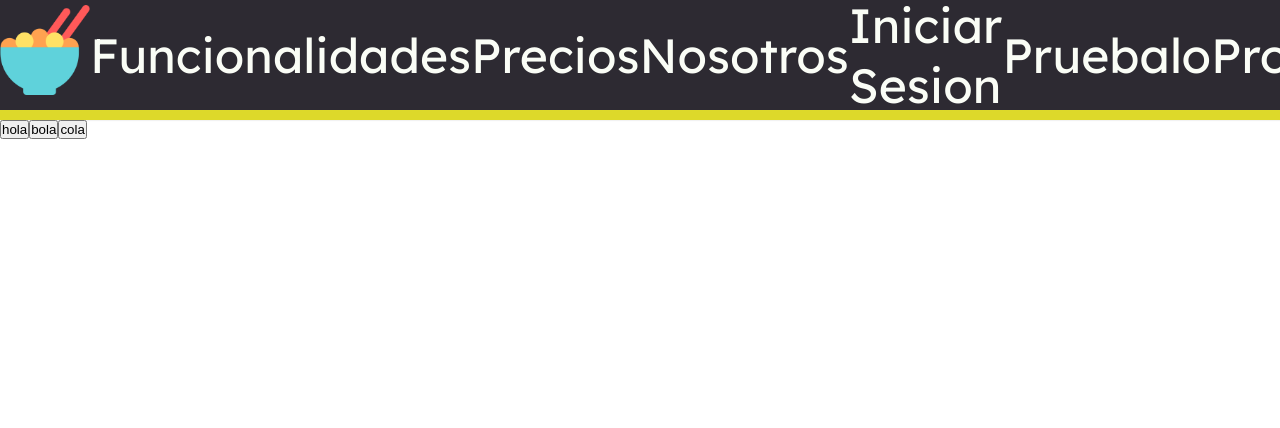
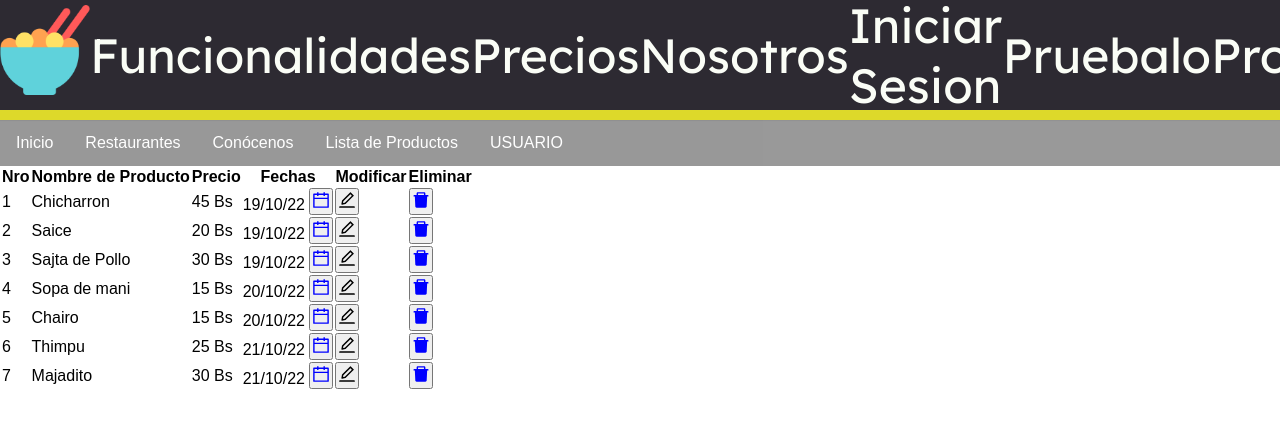
Before and after one commit to QuantumCode2000/e-restaurant-frontend, a React (Create React App) app: page /productos in a window 1280 px wide. Shown: the top 428 px of the page. Built offline with nearby package versions, Linux system fonts and the light colour scheme.

Commit message:
Creacion de Tabla Porductos

```diff
--- a/package.json
+++ b/package.json
@@ -10,6 +10,7 @@
     "react": "^18.2.0",
     "react-bootstrap": "^2.5.0",
     "react-dom": "^18.2.0",
+    "react-icons": "^4.6.0",
     "react-router-dom": "^6.4.2",
     "react-scripts": "5.0.1",
     "web-vitals": "^2.1.4"
--- /dev/null
+++ b/src/routes/Productos/BotonCalendario.js
@@ -0,0 +1,8 @@
+import React from "react";
+import { AiOutlineCalendar } from "react-icons/ai";
+
+const BotonCalendario = ({direccion}) => {
+    return <a  href={direccion}><button><AiOutlineCalendar style={{height: '20px', width: '20px', color: 'blue'}}/></button></a>
+};
+
+export default BotonCalendario
--- /dev/null
+++ b/src/routes/Productos/BotonEliminar.js
@@ -0,0 +1,8 @@
+import React from "react";
+import { AiFillDelete } from "react-icons/ai";
+
+const BotonEliminar = ({direccion}) => {
+    return <a  href={direccion}><button><AiFillDelete style={{height: '20px', width: '20px', color: 'blue'}}/></button></a>
+};
+
+export default BotonEliminar
--- /dev/null
+++ b/src/routes/Productos/BotonModificar.js
@@ -0,0 +1,8 @@
+import React from "react";
+import { AiOutlineEdit } from "react-icons/ai";
+
+const BotonModificar = ({direccion}) => {
+    return <a  href={direccion}><button><AiOutlineEdit style={{height: '20px', width: '20px', color: 'black'}}/></button></a>
+};
+
+export default BotonModificar
--- /dev/null
+++ b/src/routes/Productos/IconoUsuario.js
@@ -0,0 +1,8 @@
+import React from "react";
+import { FaUser } from "react-icons/fa";
+
+const IconoUsuario = ({direccion}) => {
+    return <a  href={direccion}><button><FaUser style={{height: '300px', width: '300px', color: 'blue'}}/></button></a>
+};
+
+export default IconoUsuario
--- /dev/null
+++ b/src/routes/Productos/NavBar.js
@@ -0,0 +1,15 @@
+import React from "react";
+import Ulista from "./Ulista";
+import "./nav.css"
+
+const NavBar = () => {
+    return <ul style={{backgroundColor: "black", opacity: "40%"}}>
+        <Ulista texto="Inicio" direccion="inicio.js"/>
+        <Ulista texto="Restaurantes" direccion="restaurantes.js"/>
+        <Ulista texto="Conócenos" direccion="conocenos.js"/>
+        <Ulista texto="Lista de Productos" direccion="listaProductos"/>
+        <Ulista texto="USUARIO" direccion="usuario"/>
+    </ul>
+};
+
+export default NavBar
--- /dev/null
+++ b/src/routes/Productos/Tablas.js
@@ -0,0 +1,17 @@
+import React from "react";
+import BotonCalendario from "./BotonCalendario";
+import BotonModificar from "./BotonModificar";
+import BotonEliminar from "./BotonEliminar";
+
+const Tablas = ({num, nombre, precio, fecha}) => {
+    return <tr>
+    <td>{num}</td>
+    <td>{nombre}</td>
+    <td>{precio} Bs</td>
+    <td>{fecha} <BotonCalendario/></td>
+    <td><BotonModificar/></td>
+    <td><BotonEliminar/></td>
+  </tr>
+};
+
+export default Tablas
--- /dev/null
+++ b/src/routes/Productos/TablasFinal.js
@@ -0,0 +1,28 @@
+import React from "react";
+import Tablas from "./Tablas";
+
+const TablasFinal = () => {
+    return <table class="table">
+    <thead>
+      <tr>
+        <th scope="col">Nro</th>
+        <th scope="col">Nombre de Producto</th>
+        <th scope="col">Precio</th>
+        <th scope="col">Fechas</th>
+        <th scope="col">Modificar</th>
+        <th scope="col">Eliminar</th>
+      </tr>
+    </thead>
+    <tbody>
+      <Tablas num="1" nombre="Chicharron" precio="45" fecha="19/10/22" />
+      <Tablas num="2" nombre="Saice" precio="20" fecha="19/10/22" />
+      <Tablas num="3" nombre="Sajta de Pollo" precio="30" fecha="19/10/22" />
+      <Tablas num="4" nombre="Sopa de mani" precio="15" fecha="20/10/22" />
+      <Tablas num="5" nombre="Chairo" precio="15" fecha="20/10/22" />
+      <Tablas num="6" nombre="Thimpu" precio="25" fecha="21/10/22" />
+      <Tablas num="7" nombre="Majadito" precio="30" fecha="21/10/22" />
+    </tbody>
+  </table>
+};
+
+export default TablasFinal
--- /dev/null
+++ b/src/routes/Productos/Ulista.js
@@ -0,0 +1,8 @@
+import React from "react";
+
+const Ulista = ({texto, direccion}) => {
+    return <li style={{display: 'inline'}}><a href={direccion} style={{color: "white"}}>{texto}</a></li>
+
+};
+
+export default Ulista
--- a/src/routes/Productos/index.js
+++ b/src/routes/Productos/index.js
@@ -1,13 +1,17 @@
 import React from "react";
 import Boton from "./Boton";
+import BotonEliminar from "./BotonEliminar";
+import BotonModificar from "./BotonModificar";
+import BotonCalendario from "./BotonCalendario";
+import IconoUsuario from "./IconoUsuario";
+import NavBar from "./NavBar";
+import TablasFinal from "./TablasFinal";
 
 const Productos = () => {
   return <div>
 
-    <Boton texto="hola" direccion="www.facebook.com"/>
-    <Boton texto="bola" direccion="www.youtube.com"/>
-    <Boton texto="cola" direccion="www.instagram.com"/>
-
+    <NavBar/>
+    <TablasFinal/>
   </div>;
 };
 
--- /dev/null
+++ b/src/routes/Productos/nav.css
@@ -0,0 +1,24 @@
+ul {
+    list-style-type: none;
+    margin: 0;
+    padding: 0;
+    overflow: hidden;
+    background-color: #333;
+  }
+
+  li {
+    float: left;
+  }
+
+  li a {
+    display: block;
+    color: white;
+    text-align: center;
+    padding: 14px 16px;
+    text-decoration: none;
+  }
+
+  /* Change the link color to #111 (black) on hover */
+  li a:hover {
+    background-color: #111;
+  }
```
Also changed, not shown: 1 other file (tests, documents, lock files or other folders).
